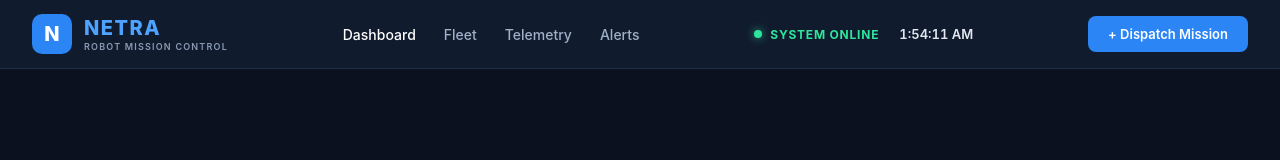
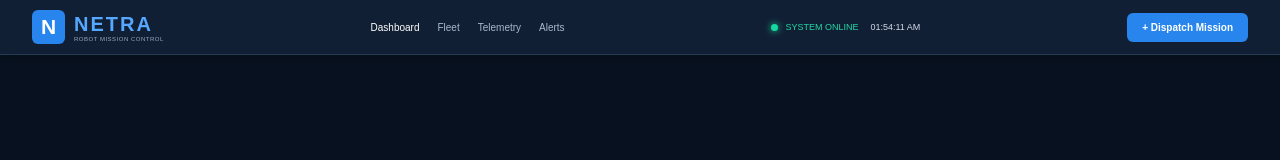
Before and after one commit to mounikamedisetti2008/NETRA_PROJECT_HTML, a plain HTML site: page index.html in a window 1280 px wide. Drawn offline with Linux system fonts and the light colour scheme.

Commit message:
my application header part is completed

```diff
--- a/index.html
+++ b/index.html
@@ -1,59 +1,50 @@
+
 <!DOCTYPE html>
 <html lang="en">
 <head>
     <meta charset="UTF-8">
     <meta name="viewport" content="width=device-width, initial-scale=1.0">
-  <title>NETRA - Robot Mission Control</title>
+    <title>NETRA Robot Mission Control</title>
+
     <link rel="stylesheet" href="style.css">
+    <link rel="stylesheet" href="script.css">
 </head>
 <body>
 
     <header class="navbar">
-    <!-- Left: Logo & Brand -->
-    <div class="brand">
+
+        <!-- Logo -->
+        <div class="logo">
             <div class="logo-box">N</div>
-      <div class="brand-text">
-        <span class="brand-title">NETRA</span>
-        <span class="brand-subtitle">ROBOT MISSION CONTROL</span>
+            <div class="logo-text">
+                <h2>NETRA</h2>
+                <span>ROBOT MISSION CONTROL</span>
             </div>
         </div>
 
-    <!-- Center-Left: Navigation Links -->
-    <nav class="nav-links">
-      <a href="#dashboard" class="active">Dashboard</a>
-      <a href="#fleet">Fleet</a>
-      <a href="#telemetry">Telemetry</a>
-      <a href="#alerts">Alerts</a>
+        <!-- Navigation -->
+        <nav class="navigation">
+            <a href="#" class="active">Dashboard</a>
+            <a href="#">Fleet</a>
+            <a href="#">Telemetry</a>
+            <a href="#">Alerts</a>
         </nav>
 
-    <!-- Center-Right: System Status & Clock -->
-    <div class="status-group">
-      <div class="system-status">
-        <span class="status-dot"></span>
-        <span class="status-text">SYSTEM ONLINE</span>
-      </div>
-      <span class="clock" id="clock">5:22:09 AM</span>
+        <!-- System Status -->
+        <div class="status">
+            <span class="online-dot"></span>
+            <span class="online-text">SYSTEM ONLINE</span>
+            <span class="time" id="clock">01:53:10 AM</span>
         </div>
 
-    <!-- Right: Action Button -->
-    <div class="nav-action">
-      <button class="dispatch-btn">+ Dispatch Mission</button>
-    </div>
+        <!-- Dispatch Button -->
+        <button class="dispatch-btn" onclick="dispatchMission()">
+            + Dispatch Mission
+        </button>
+
     </header>
 
-  <!-- Optional: Live ticking clock script -->
-  <script>
-    function updateClock() {
-      const now = new Date();
-      document.getElementById('clock').textContent = now.toLocaleTimeString('en-US', {
-        hour: 'numeric',
-        minute: '2-digit',
-        second: '2-digit',
-        hour12: true
-      });
-    }
-    setInterval(updateClock, 1000);
-  </script>
+    <script src="script.js"></script>
 
 </body>
 </html>
--- a/script.css
+++ b/script.css
@@ -0,0 +1,59 @@
+
+/* Additional effects */
+
+.navbar {
+    box-shadow: 0 2px 8px rgba(0, 0, 0, 0.2);
+}
+
+.navigation a {
+    padding: 5px 0;
+}
+
+.navigation a:hover {
+    color: #46a0ff;
+}
+
+.dispatch-btn:active {
+    transform: scale(0.96);
+}
+
+/* Responsive design */
+
+@media screen and (max-width: 700px) {
+
+    .navbar {
+        height: auto;
+        padding: 12px;
+        flex-wrap: wrap;
+        gap: 15px;
+    }
+
+    .navigation {
+        order: 3;
+        width: 100%;
+        justify-content: center;
+    }
+
+    .status {
+        font-size: 8px;
+    }
+
+    .dispatch-btn {
+        padding: 8px;
+    }
+}
+
+@media screen and (max-width: 420px) {
+
+    .logo-text h2 {
+        font-size: 16px;
+    }
+
+    .navigation {
+        gap: 12px;
+    }
+
+    .navigation a {
+        font-size: 9px;
+    }
+}
--- /dev/null
+++ b/script.js
@@ -0,0 +1,39 @@
+
+/* Live Clock */
+
+function updateClock() {
+    const now = new Date();
+
+    document.getElementById("clock").textContent =
+        now.toLocaleTimeString("en-US", {
+            hour: "2-digit",
+            minute: "2-digit",
+            second: "2-digit",
+            hour12: true
+        });
+}
+
+setInterval(updateClock, 1000);
+updateClock();
+
+/* Navigation Active Link */
+
+const links = document.querySelectorAll(".navigation a");
+
+links.forEach(link => {
+    link.addEventListener("click", function(event) {
+        event.preventDefault();
+
+        links.forEach(item => {
+            item.classList.remove("active");
+        });
+
+        this.classList.add("active");
+    });
+});
+
+/* Dispatch Mission Button */
+
+function dispatchMission() {
+    alert("Welcome to NETRA Mission Dispatch!");
+}
--- a/style.css
+++ b/style.css
@@ -1,140 +1,128 @@
-/* Reset & Base Styles */
+
 * {
     margin: 0;
     padding: 0;
     box-sizing: border-box;
-  font-family: -apple-system, BlinkMacSystemFont, "Segoe UI", Roboto, Helvetica, Arial, sans-serif;
 }
 
 body {
-  background-color: #0b111e;
-  color: #ffffff;
+    background: #08111f;
+    font-family: Arial, sans-serif;
+    color: white;
+    min-height: 100vh;
 }
 
-/* Main Navbar Container */
 .navbar {
+    width: 100%;
+    height: 55px;
+    background: #111f34;
+    border-bottom: 1px solid #263c56;
+
     display: flex;
     align-items: center;
     justify-content: space-between;
-  background-color: #111b2e;
-  padding: 14px 32px;
-  border-bottom: 1px solid #1e2d4a;
-  width: 100%;
+
+    padding: 0 32px;
 }
 
-/* Brand Section */
-.brand {
+/* Logo */
+
+.logo {
     display: flex;
     align-items: center;
-  gap: 12px;
+    gap: 9px;
 }
 
 .logo-box {
-  width: 40px;
-  height: 40px;
-  background-color: #2b85f5;
-  color: #ffffff;
-  font-size: 20px;
-  font-weight: 800;
-  border-radius: 10px;
+    width: 33px;
+    height: 34px;
+    background: #2785ed;
+    border-radius: 6px;
+
     display: flex;
     align-items: center;
     justify-content: center;
+
+    font-size: 21px;
+    font-weight: bold;
 }
 
-.brand-text {
-  display: flex;
-  flex-direction: column;
+.logo-text h2 {
+    color: #55a7ff;
+    font-size: 20px;
+    letter-spacing: 2px;
 }
 
-.brand-title {
-  color: #4da3ff;
-  font-size: 20px;
-  font-weight: 800;
-  letter-spacing: 1.5px;
-  line-height: 1.1;
+.logo-text span {
+    display: block;
+    color: #9aabc1;
+    font-size: 6px;
+    letter-spacing: 0.5px;
 }
 
-.brand-subtitle {
-  color: #8b9bb4;
-  font-size: 9px;
-  font-weight: 600;
-  letter-spacing: 1.2px;
-  margin-top: 2px;
+/* Navigation */
+
+.navigation {
+    display: flex;
+    align-items: center;
+    gap: 18px;
 }
 
-/* Navigation Links */
-.nav-links {
+.navigation a {
+    text-decoration: none;
+    color: #aab8ca;
+    font-size: 10px;
+    transition: 0.3s;
+}
+
+.navigation a:hover,
+.navigation a.active {
+    color: white;
+}
+
+/* Status */
+
+.status {
     display: flex;
     align-items: center;
-  gap: 28px;
+    gap: 7px;
+    font-size: 9px;
 }
 
-.nav-links a {
-  text-decoration: none;
-  color: #a0b0c8;
-  font-size: 14px;
-  font-weight: 500;
-  transition: color 0.2s ease;
+.online-dot {
+    width: 7px;
+    height: 7px;
+    background: #16d9a0;
+    border-radius: 50%;
+    box-shadow: 0 0 7px #16d9a0;
 }
 
-.nav-links a:hover,
-.nav-links a.active {
-  color: #ffffff;
+.online-text {
+    color: #22d9a5;
 }
 
-/* Status & Clock */
-.status-group {
-  display: flex;
-  align-items: center;
-  gap: 20px;
+.time {
+    color: #d3dbea;
+    margin-left: 5px;
+    font-size: 9px;
 }
 
-.system-status {
-  display: flex;
-  align-items: center;
-  gap: 8px;
-}
+/* Button */
 
-.status-dot {
-  width: 8px;
-  height: 8px;
-  background-color: #2ee59d;
-  border-radius: 50%;
-  box-shadow: 0 0 8px rgba(46, 229, 157, 0.7);
-}
+.dispatch-btn {
+    background: #2785ed;
+    color: white;
+    border: none;
+    border-radius: 6px;
 
-.status-text {
-  color: #2ee59d;
-  font-size: 12px;
-  font-weight: 700;
-  letter-spacing: 0.8px;
-}
+    padding: 9px 15px;
+    font-size: 10px;
+    font-weight: bold;
 
-.clock {
-  color: #e2e8f0;
-  font-size: 13px;
-  font-weight: 600;
-  font-variant-numeric: tabular-nums;
-}
-
-/* Dispatch Button */
-.dispatch-btn {
-  background-color: #2b85f5;
-  color: #ffffff;
-  border: none;
-  padding: 10px 20px;
-  border-radius: 8px;
-  font-size: 13px;
-  font-weight: 600;
     cursor: pointer;
-  transition: background-color 0.2s ease, transform 0.1s ease;
+    transition: 0.3s;
 }
 
 .dispatch-btn:hover {
-  background-color: #1f74e0;
+    background: #086bd4;
 }
-
-.dispatch-btn:active {
-  transform: scale(0.98);
-}
```
Lines whose indentation alone changed are shown as unchanged.
